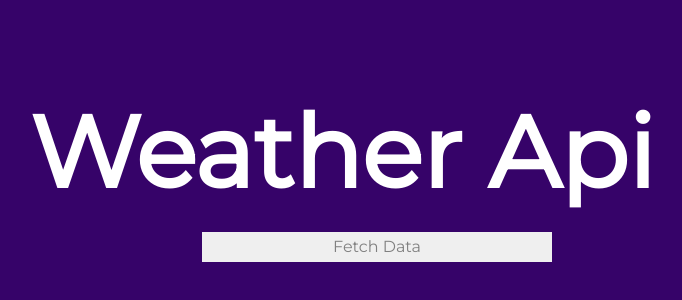
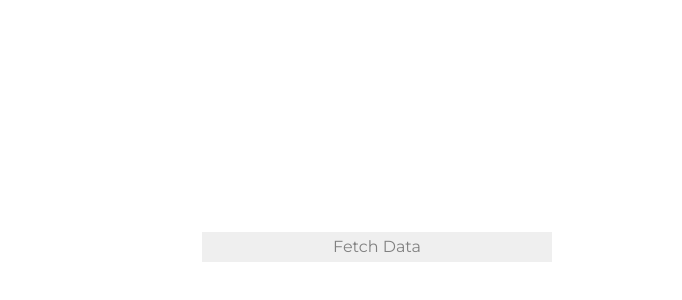
Before and after one commit to naveen-kk4/gmap-website, a plain HTML site: page index.html in a window 1280 px wide. Shown: the part 248-548 px from the top of the page, without its empty margins (298-980 px from the left). Drawn offline with nearby package versions, Linux system fonts and the light colour scheme.

Commit message:
Update style.css

```diff
--- a/style.css
+++ b/style.css
@@ -3,7 +3,7 @@
   padding: 0%;
 }
 body {
-  background-color: rgb(54, 3, 105);
+  background-color: white;
   font-family: 'Montserrat', sans-serif;
 }
 main {
```
